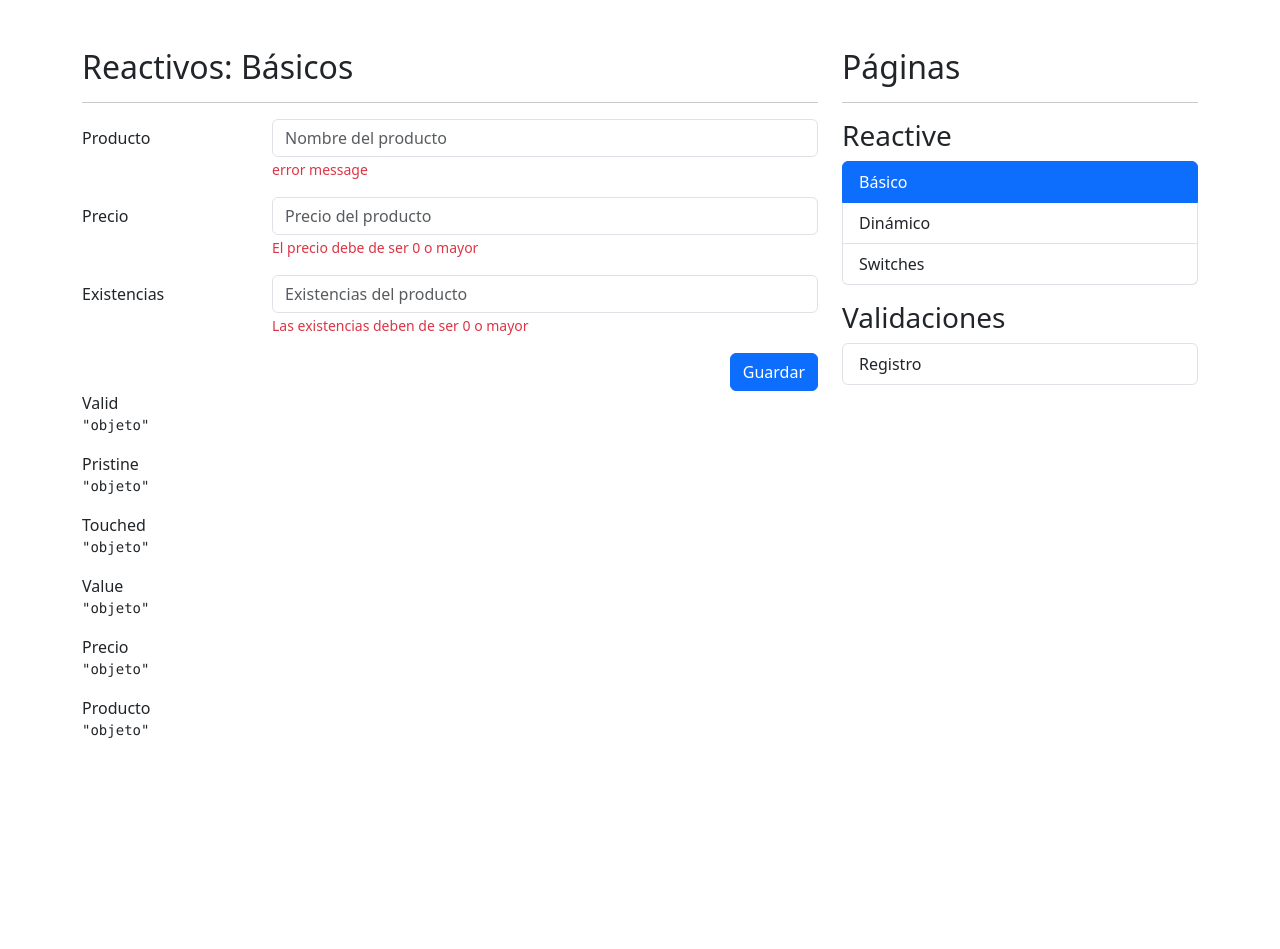
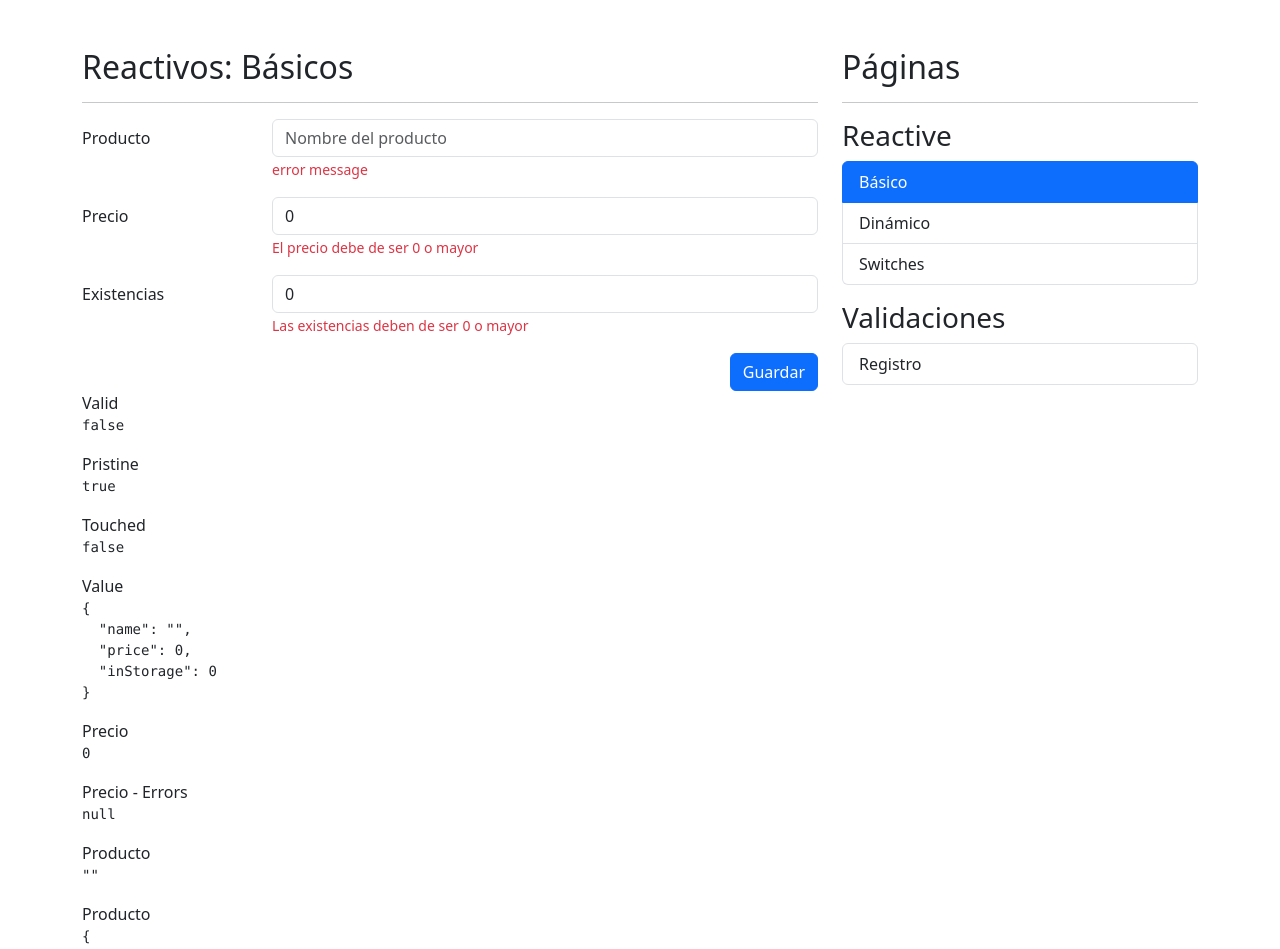
Before and after one commit to bryanesteban/ReactiveForms, an Angular app: page /reactive/basic in a window 1280 px wide. Shown: the top 949 px of the page. Before the commit the page ends 800 px from the top, so only its background shows below. Built offline with nearby package versions, Linux system fonts and the light colour scheme.

Commit message:
validations of forms reactive

```diff
--- a/src/app/reactive/pages/basic-page/basic-page.component.html
+++ b/src/app/reactive/pages/basic-page/basic-page.component.html
@@ -4,7 +4,7 @@
 <div class="row">
     <div class="col">
 
-        <form autocomplete="off">
+        <form [formGroup]="myForm" (ngSubmit)="onSave()" autocomplete="off">
 
             <!-- Campo de producto -->
             <div class="mb-3 row">
@@ -13,6 +13,7 @@
 
                     <input type="text"
                            class="form-control"
+                           formControlName="name"
                            placeholder="Nombre del producto">
 
                     <span class="form-text text-danger">
@@ -28,6 +29,7 @@
                 <div class="col-sm-9">
                     <input type="number"
                            class="form-control"
+                           formControlName="price"
                            placeholder="Precio del producto">
                     <span class="form-text text-danger">
                         El precio debe de ser 0 o mayor
@@ -40,6 +42,7 @@
                 <label class="col-sm-3 col-form-label">Existencias</label>
                 <div class="col-sm-9">
                     <input type="number"
+                          formControlName="inStorage"
                            class="form-control"
                            placeholder="Existencias del producto">
 
@@ -73,21 +76,28 @@
     <div class="col">
 
         <span>Valid</span>
-        <pre>{{ 'objeto' | json }}</pre>
+        <pre>{{ myForm.valid | json }}</pre>
 
         <span>Pristine</span>
-        <pre>{{ 'objeto' | json }}</pre>
+        <pre>{{ myForm.pristine | json }}</pre>
 
         <span>Touched</span>
-        <pre>{{ 'objeto' | json }}</pre>
+        <pre>{{ myForm.touched | json }}</pre>
 
         <span>Value</span>
-        <pre>{{ 'objeto' | json }}</pre>
+        <pre>{{ myForm.value | json }}</pre>
 
         <span>Precio</span>
-        <pre>{{ 'objeto' | json }}</pre>
+        <pre>{{ myForm.controls['price'].value | json }}</pre>
+
+        <span>Precio - Errors</span>
+        <pre>{{ myForm.controls['price'].errors | json }}</pre>
 
         <span>Producto</span>
-        <pre>{{ 'objeto' | json }}</pre>
+        <pre>{{ myForm.controls['name'].value | json }}</pre>
+
+        <span>Producto</span>
+        <pre>{{ myForm.controls['name'].errors | json }}</pre>
+
     </div>
 </div>
--- a/src/app/reactive/pages/basic-page/basic-page.component.ts
+++ b/src/app/reactive/pages/basic-page/basic-page.component.ts
@@ -1,4 +1,5 @@
 import { Component } from '@angular/core';
+import { FormBuilder, FormGroup, Validator, Validators } from '@angular/forms';
 
 @Component({
   templateUrl: './basic-page.component.html',
@@ -6,4 +7,23 @@
 })
 export class BasicPageComponent {
 
+  // public myForm: FormGroup = new FormGroup({
+  //   name: new FormControl('',[], []),
+  //   price: new FormControl('',[], []),
+  //   inStorage: new FormControl('',[], [])
+  // })
+  public myForm: FormGroup = this.fb.group({
+    name:['',[Validators.required, Validators.minLength(3)]],
+    price:[0, [Validators.required, Validators.min(0)]],
+    inStorage: [0, [Validators.required, Validators.min(0)]]
+
+  })
+
+  constructor( private fb:FormBuilder ) {}
+
+  onSave(): void {
+
+    if( this.myForm.invalid) return;
+    console.log(this.myForm.value);
+  }
 }
--- a/src/app/reactive/reactive.module.ts
+++ b/src/app/reactive/reactive.module.ts
@@ -1,5 +1,6 @@
 import { NgModule } from '@angular/core';
 import { CommonModule } from '@angular/common';
+import { ReactiveFormsModule } from '@angular/forms';
 
 import { ReactiveRoutingModule } from './reactive-routing.module';
 import { BasicPageComponent } from './pages/basic-page/basic-page.component';
@@ -15,7 +16,8 @@
   ],
   imports: [
     CommonModule,
-    ReactiveRoutingModule
+    ReactiveRoutingModule,
+    ReactiveFormsModule
   ]
 })
 export class ReactiveModule { }
```
